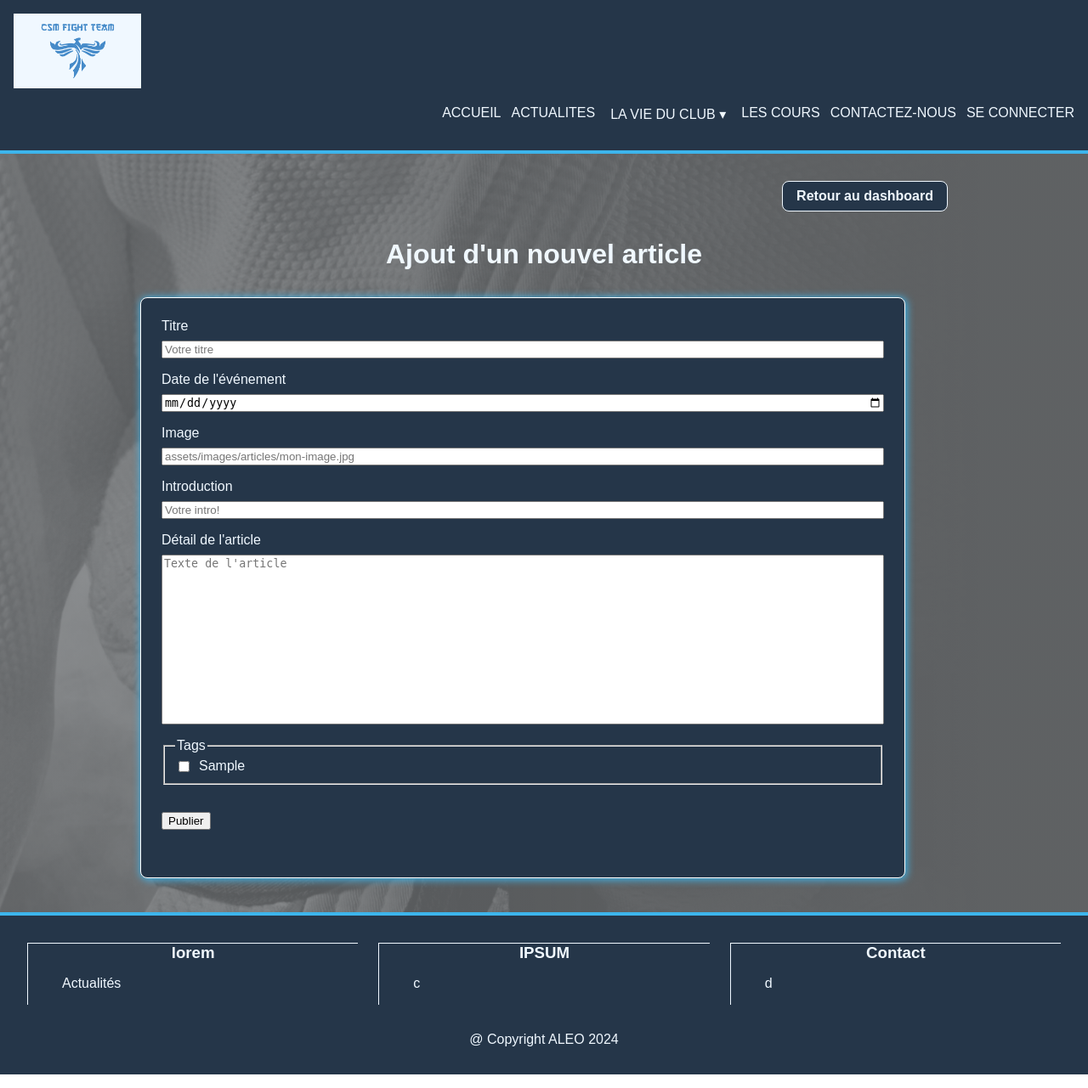
After one commit to Melichoux/CSM-Fight-Team, a PHP site: page /add_article.php in a window 1280 px wide. The commit adds this page. Shown: the whole page at 85% size. Run offline with PHP 8.4, Linux system fonts and the light colour scheme; tables that the repository leaves empty or names only in its code hold one stand-in row (values such as "Sample post").

Commit message:
affichage page catalogue en php + C du CRUD des articles coté admin ok, U en cours

```diff
--- /dev/null
+++ b/add_article.php
@@ -0,0 +1,156 @@
+<?php
+include_once 'includes/head.php';
+
+$errors = [];
+$success = false;
+
+$title = "";
+$date_event = "";
+$img_event = "";
+$intro = "";
+$description = "";
+$tags = [];
+
+if($_SERVER['REQUEST_METHOD'] === 'POST') {
+    $title = htmlspecialchars(trim($_POST['title'] ?? ''));
+    $date_event = $_POST['date_event'] ?? '';
+    $img_event = htmlspecialchars(trim($_POST['img_event'] ?? ''));
+    $intro = htmlspecialchars(trim($_POST['intro'] ?? ''));
+    $description = htmlspecialchars(trim($_POST['description'] ?? ''));
+    $tags = $_POST['tags'] ?? [];
+
+    // Validation du formulaire
+    if (empty($title)) {
+        $errors['title'] = "ATTENTION! Il manque le titre.";
+    }
+    if (empty($date_event)) {
+        $errors['date_event'] = "ATTENTION! Il manque la date.";
+    }
+    if (empty($img_event)) {
+        $errors['img_event'] = "ATTENTION! Il manque une image.";
+    }
+    if (empty($intro)) {
+        $errors['intro'] = "ATTENTION! Il manque une introduction.";
+    }
+    if (empty($description)) {
+        $errors['description'] = "ATTENTION! Il n'y a pas de description.";
+    }
+
+    // Insertion dans la BDD apres que la verif soit ok
+    /* Logique insertion bdd dans 2 tables many-to-many: on insert dans la table principale PUIS on appelle l'id du dernier element créé dans la table principale que l'on va utiliser pour le lier a la 2ieme table en enregistrant les id es deux tables dans la table associative*/
+    if(empty($errors)) {
+        $pdo = Database::getInstance();
+
+        $stmt = $pdo->prepare("INSERT INTO csm_article (title, date_event, img_event, intro, description)
+                               VALUES (:title, :date_event, :img_event, :intro, :description)");
+        $stmt->execute([
+            'title' => $title,
+            'date_event' => $date_event,
+            'img_event' => $img_event,
+            'intro' => $intro,
+            'description' => $description,
+        ]);
+
+        $id_article = $pdo->lastInsertId();
+
+        // Insertion des tags et du dernier article dans la table associative
+        if(!empty($tags)) {
+            $stmtTag = $pdo->prepare("INSERT INTO csm_article_tag (id_article, id_tag) VALUES (:id_article, :id_tag)");
+            foreach($tags as $id_tag) {
+                $stmtTag->execute([
+                    'id_article' => $id_article,
+                    'id_tag' => $id_tag
+                ]);
+            }
+        }
+
+        header("Location: dashboard.php"); // retour au dashboard si enregistrement ok
+        exit;
+    }
+}
+
+include_once 'includes/header.php';
+?>
+
+<main class="p16">
+  <div class="container mw-950px mil-auto">
+
+    <div class="ta-e mt-16">
+      <a class="btn-logout-container" href="dashboard.php">
+        <span class="btn-logout">Retour au dashboard</span>
+      </a>
+    </div>
+
+    <div class="dflex jc-c ai-c mb-32 mt-32">
+      <h1 class="fs-32">Ajout d'un nouvel article</h1>
+    </div>
+
+    <div class="form-contact p24 mb-32">
+      <form method="post" action="" class="dflex fd-c gap-16">
+
+        <div class="dflex fd-c gap-8">
+          <label for="title" class="color-w">Titre </label>
+          <input id="title" type="text" placeholder="Votre titre" name="title" value="<?= $title ?>" required />
+          <?php if(isset($errors['title'])): ?>
+            <p class="color-r"><?= $errors['title'] ?></p>
+          <?php endif; ?>
+        </div>
+
+        <div class="dflex fd-c gap-8">
+          <label for="date_event" class="color-w">Date de l'événement </label>
+          <input id="date_event" type="date" name="date_event" value="<?= $date_event ?>" required />
+          <?php if(isset($errors['date_event'])): ?>
+            <p class="color-r"><?= $errors['date_event'] ?></p>
+          <?php endif; ?>
+        </div>
+
+        <div class="dflex fd-c gap-8">
+          <label for="img_event" class="color-w">Image </label>
+          <input id="img_event" type="text" name="img_event" placeholder="assets/images/articles/mon-image.jpg" value="<?= $img_event ?>" required />
+          <?php if(isset($errors['img_event'])): ?>
+            <p class="color-r"><?= $errors['img_event'] ?></p>
+          <?php endif; ?>
+        </div>
+
+        <div class="dflex fd-c gap-8">
+          <label for="intro" class="color-w">Introduction </label>
+          <input id="intro" type="text" name="intro" placeholder="Votre intro!" value="<?= $intro ?>" required />
+          <?php if(isset($errors['intro'])): ?>
+            <p class="color-r"><?= $errors['intro'] ?></p>
+          <?php endif; ?>
+        </div>
+
+        <div class="dflex fd-c gap-8">
+          <label for="description" class="color-w">Détail de l'article </label>
+          <textarea id="description" name="description" placeholder="Texte de l'article"><?= $description ?></textarea>
+          <?php if(isset($errors['description'])): ?>
+            <p class="color-r"><?= $errors['description'] ?></p>
+          <?php endif; ?>
+        </div>
+
+        <fieldset class="mb-16">
+          <legend class="color-w">Tags</legend>
+          <?php
+          $tags_list = Database::getInstance()->query("SELECT * FROM csm_tag ORDER BY tag");
+          foreach($tags_list as $tag): /* creation d'une checkbox avec toutes les valeurs de la table tag ce qui permet de recuperer l'id et la valeur associée sans se tromper pour lier id et valeur coté user*/?>
+            <div class="dflex ai-c gap-8">
+              <input type="checkbox" id="tag_<?= $tag['id_tag'] ?>" name="tags[]" value="<?= $tag['id_tag'] ?>"
+                <?= in_array($tag['id_tag'], $tags) ? 'checked' : '' ?>/>
+              <label for="tag_<?= $tag['id_tag'] ?>" class="color-w"><?= htmlspecialchars($tag['tag']) ?></label>
+            </div>
+          <?php endforeach; ?>
+        </fieldset>
+
+        <div class="mb-32">
+          <button type="submit">Publier</button>
+        </div>
+
+      </form>
+    </div>
+
+  </div>
+</main>
+
+<?php include_once 'includes/footer.php'; ?>
+</body>
+</html>
--- a/assets/css/custom.css
+++ b/assets/css/custom.css
@@ -38,6 +38,25 @@ a:hover{
       border-bottom: 4px solid rgb(61, 181, 236);
 
     }
+
+/* <!-- ==========  BUTTON LOGOUT (admin profil)  ========== --> */
+.btn-logout-container {
+    background-color: rgb(37, 54, 73);
+    border-radius: 8px;
+    border: 1px solid aliceblue;
+    display: inline-block;
+    padding: 8px 16px;
+}
+
+.btn-logout {
+    color: aliceblue;
+    font-weight: bold;
+}
+
+.btn-logout:hover {
+    color: rgb(61, 181, 236);
+    transition: color 300ms;
+}
 
 /* <!-- ==========  FOOTER  ========== --> */
 footer {
@@ -163,3 +182,18 @@ padding: 8px;
     margin-bottom: 24px;
     max-width: 900px;
 }
+
+/* ------------ Mise en page du dashboard admin ------------ */
+
+.dashboardCard {
+  max-width: 100%;
+  margin-top: 4px;
+  border: 1px solid rgb(255, 255, 255);
+  border-radius: 8px;
+  box-shadow: 1px 1px 10px 1px rgb(61, 181, 236);
+  margin-bottom: 24px;
+  max-height: none;
+  background-color: rgb(37, 54, 73);
+  display: flex;
+  flex-direction: column;
+}
--- a/inscription.php
+++ b/inscription.php
@@ -9,10 +9,10 @@
     $success = false;
 
     $last_name ="";
-   $first_name = "";
+    $first_name = "";
     $email = "";
-     $password = "";
-     $confirm_password = "";
+    $password = "";
+    $confirm_password = "";
 
     //verifier que le formulaire est bien envoyé en POST
     if ($_SERVER['REQUEST_METHOD'] === 'POST') {
```
Also changed, not shown: brouillon .php (added, +156 -0 lines), catalogue-article.php (+16 -2 lines), dashboard.php (+23 -119 lines), .db/requete.sql, includes/header.php (line endings or trailing spaces).
